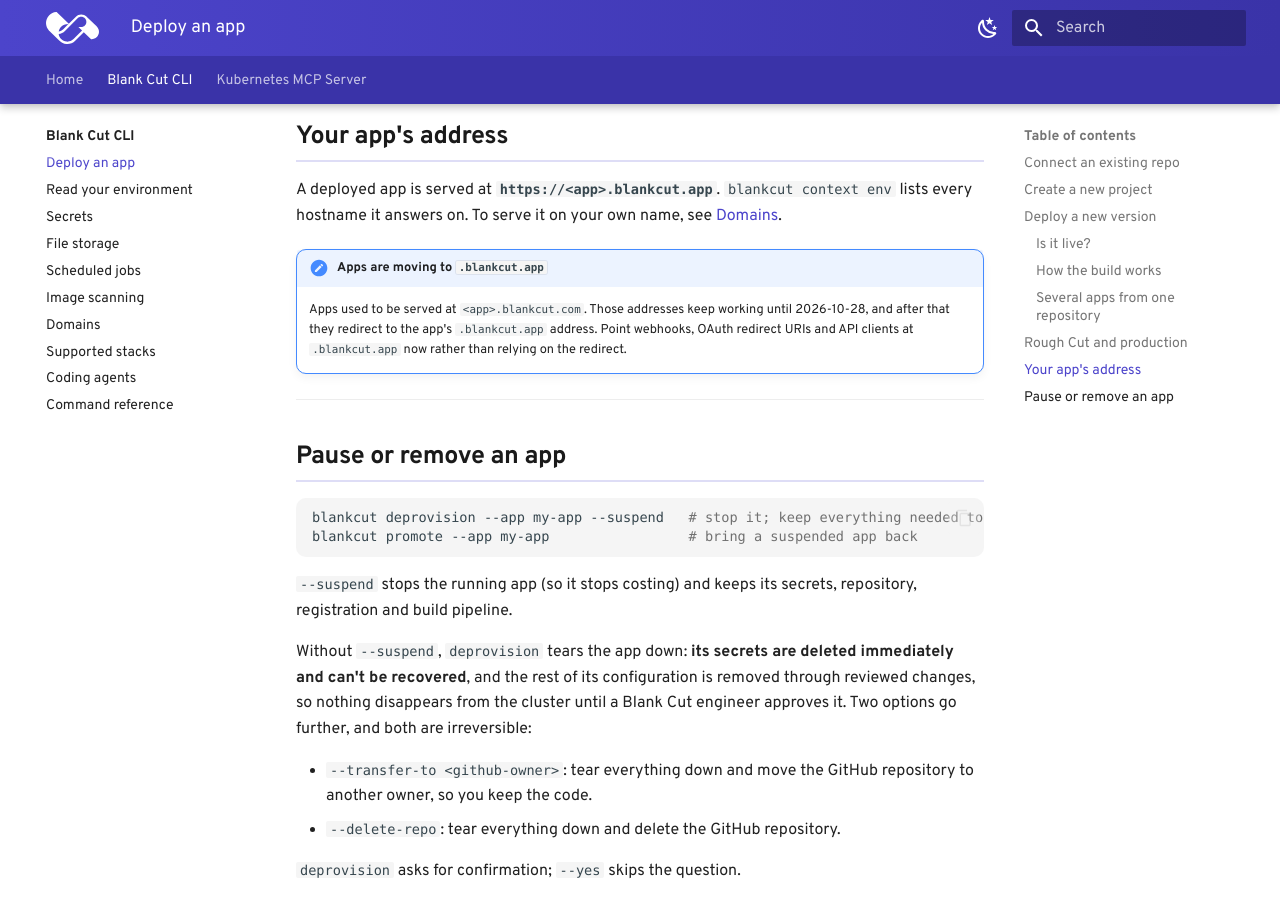
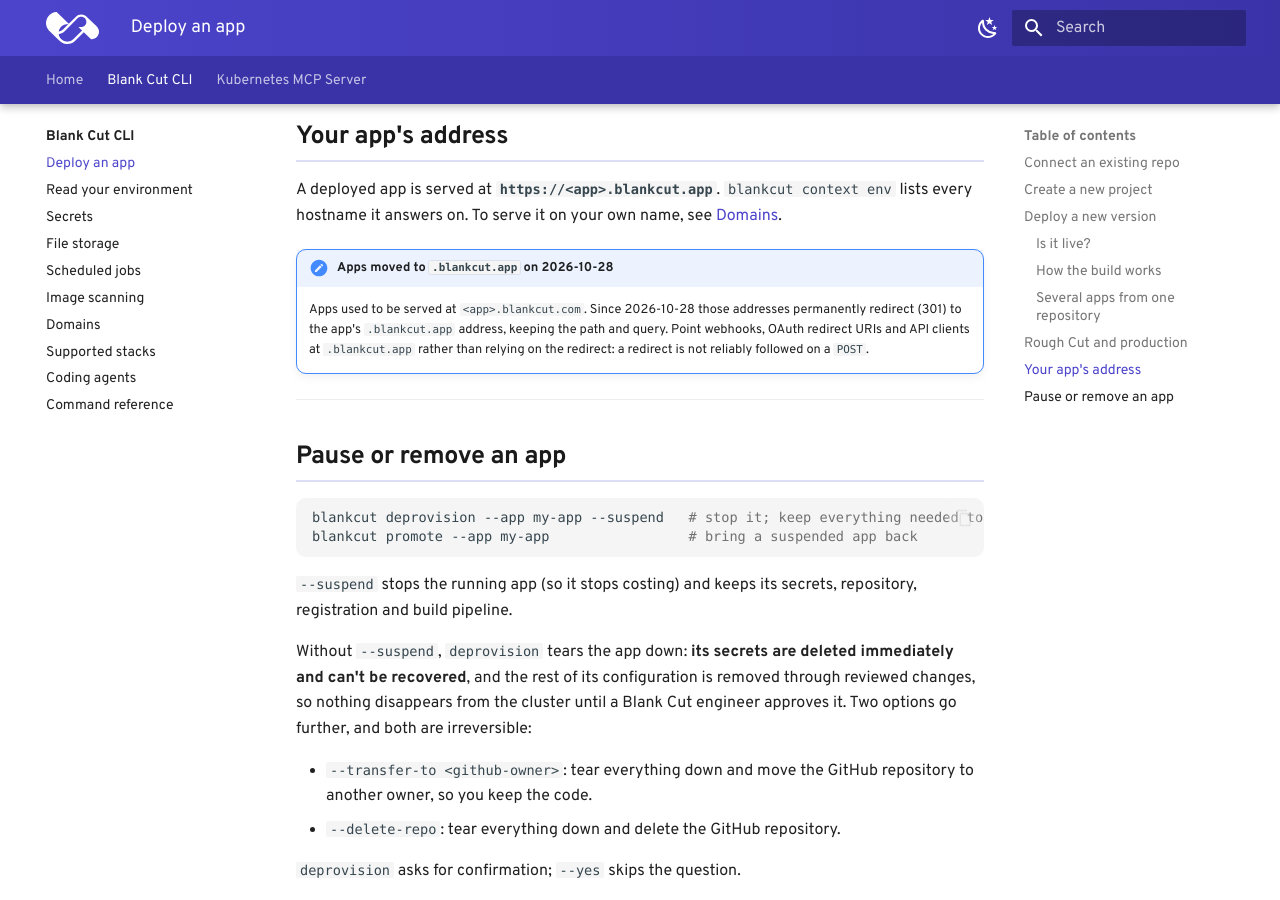
Before and after one commit to Blankcut/blankcut-docs, an MkDocs documentation site: the page built from docs/cli/deploy.md, in a window 1280 px wide and 900 px high, scrolled down 5559 px. Built offline with MkDocs 1.6.1 and Material for MkDocs 9.7.7, drawn with Linux system fonts in a browser that asks for light colours; some web fonts are replaced.

Commit message:
docs(deploy): apps moved to .blankcut.app on 2026-10-28; .blankcut.com now 301s
Co-Authored-By: Claude <noreply@anthropic.com>

```diff
--- a/docs/cli/deploy.md
+++ b/docs/cli/deploy.md
@@ -241,11 +241,12 @@ A deployed app is served at **`https://<app>.blankcut.app`**.
 `blankcut context env` lists every hostname it answers on. To serve it on your
 own name, see [Domains](domains.md).
 
-!!! note "Apps are moving to `.blankcut.app`"
-    Apps used to be served at `<app>.blankcut.com`. Those addresses keep
-    working until 2026-10-28, and after that they redirect to the app's
-    `.blankcut.app` address. Point webhooks, OAuth redirect URIs and API
-    clients at `.blankcut.app` now rather than relying on the redirect.
+!!! note "Apps moved to `.blankcut.app` on 2026-10-28"
+    Apps used to be served at `<app>.blankcut.com`. Since 2026-10-28 those
+    addresses permanently redirect (301) to the app's `.blankcut.app` address,
+    keeping the path and query. Point webhooks, OAuth redirect URIs and API
+    clients at `.blankcut.app` rather than relying on the redirect: a redirect
+    is not reliably followed on a `POST`.
 
 ---
 
```
